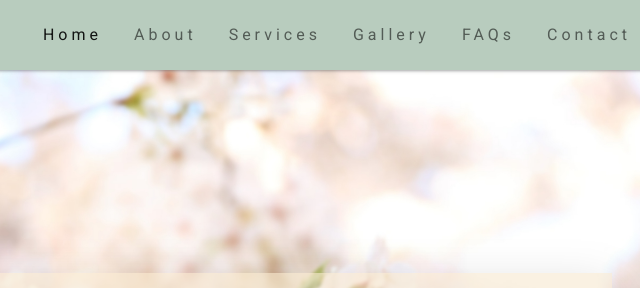
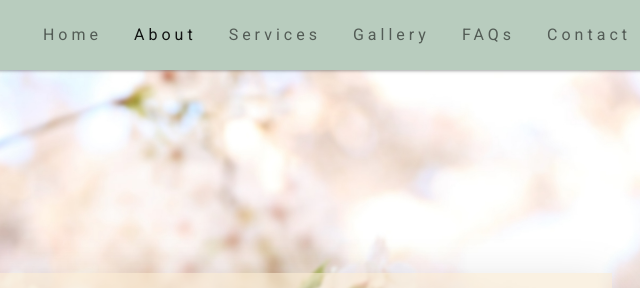
Before and after one commit to hayleyhanna/JDCounseling, a plain HTML site: page index.html in a window 1280 px wide. Shown: the top 288 px of the page, 598-1238 px from the left. Drawn offline with nearby package versions, Linux system fonts and the light colour scheme.

Commit message:
main.css

```diff
--- a/index.html
+++ b/index.html
@@ -46,12 +46,12 @@
         <div class="collapse navbar-collapse" id="navbarNav">
           <ul class="navbar-nav">
             <li class="nav-item">
-              <a class="nav-link active" aria-current="page" href="index.html"
-                >Home</a
-              >
+              <a class="nav-link" href="index.html">Home</a>
             </li>
             <li class="nav-item">
-              <a class="nav-link" href="about.html">About</a>
+              <a class="nav-link active" aria-current="page" href="about.html"
+                >About</a
+              >
             </li>
             <li class="nav-item">
               <a class="nav-link" href="services.html">Services</a>
--- a/main.css
+++ b/main.css
@@ -129,7 +129,6 @@ color: rgb(240, 202, 80);
   background-color: #f7e7ce3b;
   padding: 1%;
 }
-
 /* Footer
 ---------------------*/
 .copyright{
```
